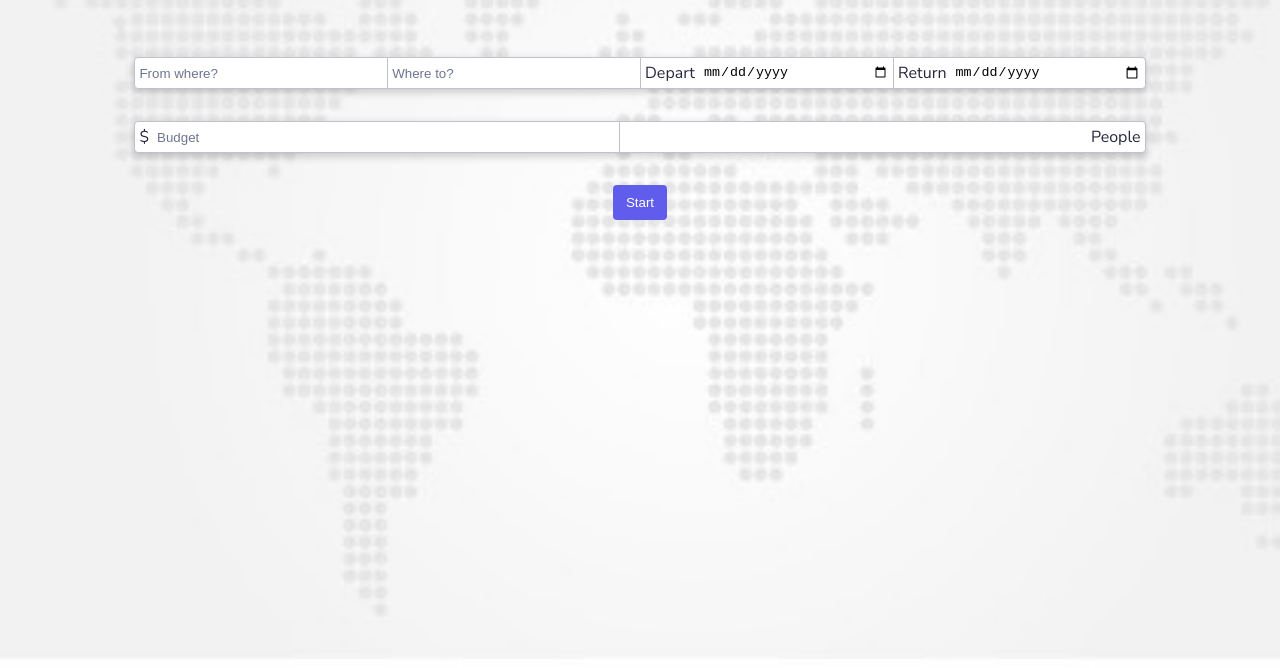
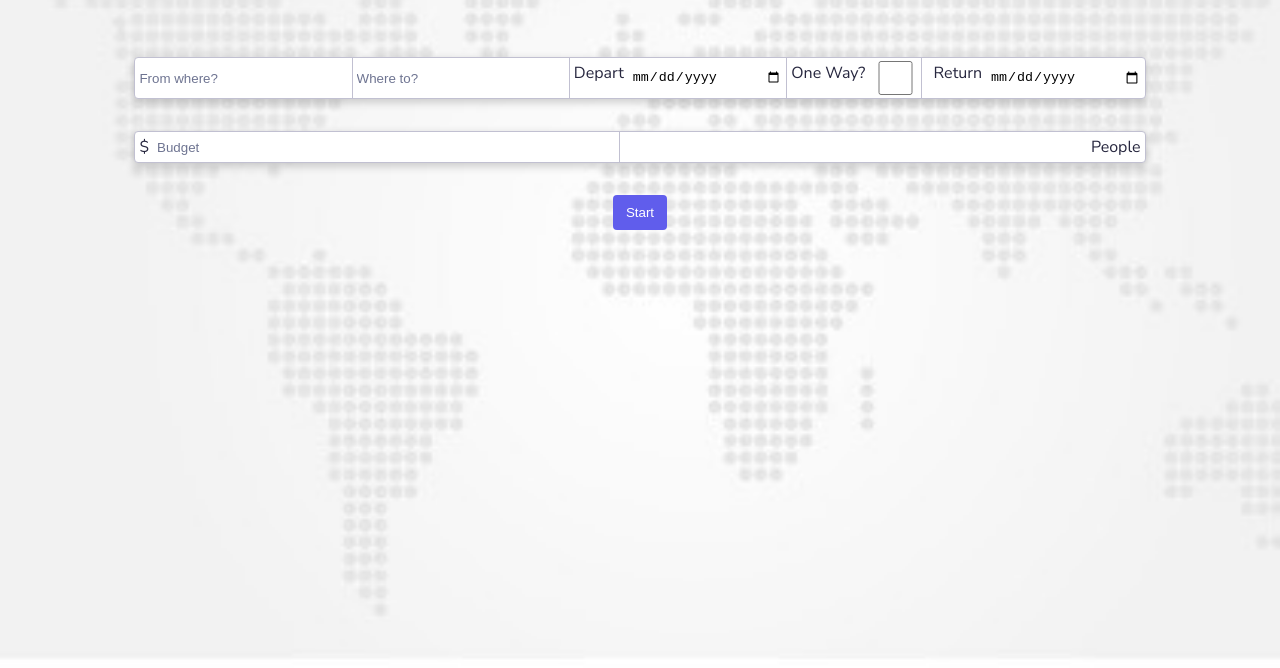
Before and after one commit to nsumesh/Travel-Planner, a plain HTML site: page frontend/index.html in a window 1280 px wide. Shown: the part 132-800 px from the top of the page. Drawn offline with Linux system fonts and the light colour scheme; a web font is replaced by a local one.

Commit message:
update index.html

```diff
--- a/frontend/index.html
+++ b/frontend/index.html
@@ -9,6 +9,10 @@
 	<link href="https://fonts.googleapis.com/css?family=Judson" rel="stylesheet">
     <link rel="stylesheet" href="./main.css">
     <link rel="icon" href="./favicon.ico" type="image/x-icon">
+	<link rel="apple-touch-icon" sizes="180x180" href="/apple-touch-icon.png">
+	<link rel="icon" type="image/png" sizes="32x32" href="/favicon-32x32.png">
+	<link rel="icon" type="image/png" sizes="16x16" href="/favicon-16x16.png">
+	<link rel="manifest" href="/site.webmanifest">
   </head>
   <body class="start-page">
     <main>
@@ -22,6 +26,11 @@
 					<input name="depart" type="date"></input>
 				</label>
 				<label>
+					<span>One Way?</span>
+					<input name = "One Way?" type="checkbox"></input>
+				</label>
+				<label>
+					<p data-hide-if = "One Way?"></p>
 					<span>Return</span>
 					<input name="return" type="date"></input>
 				</label>
```
